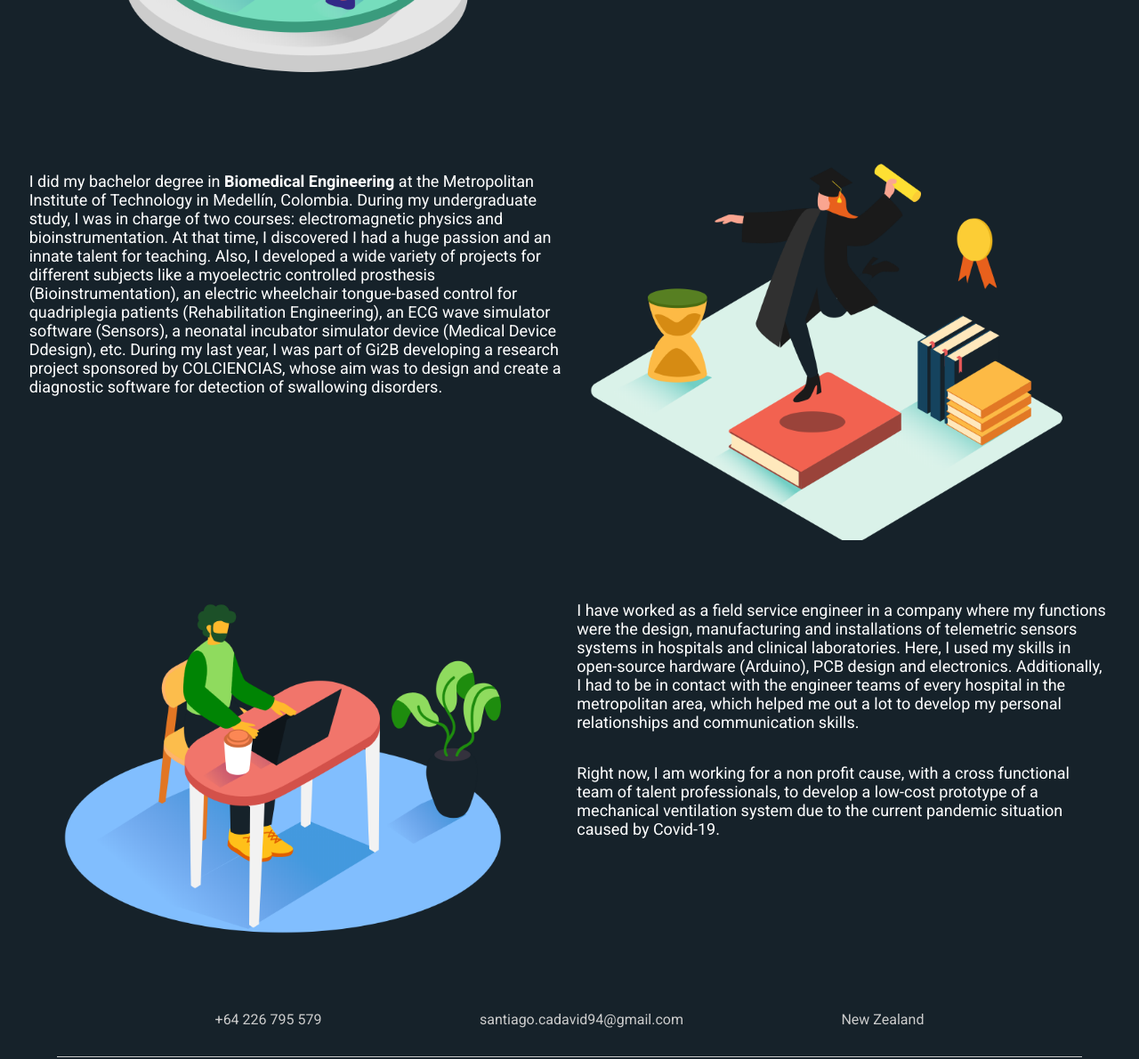
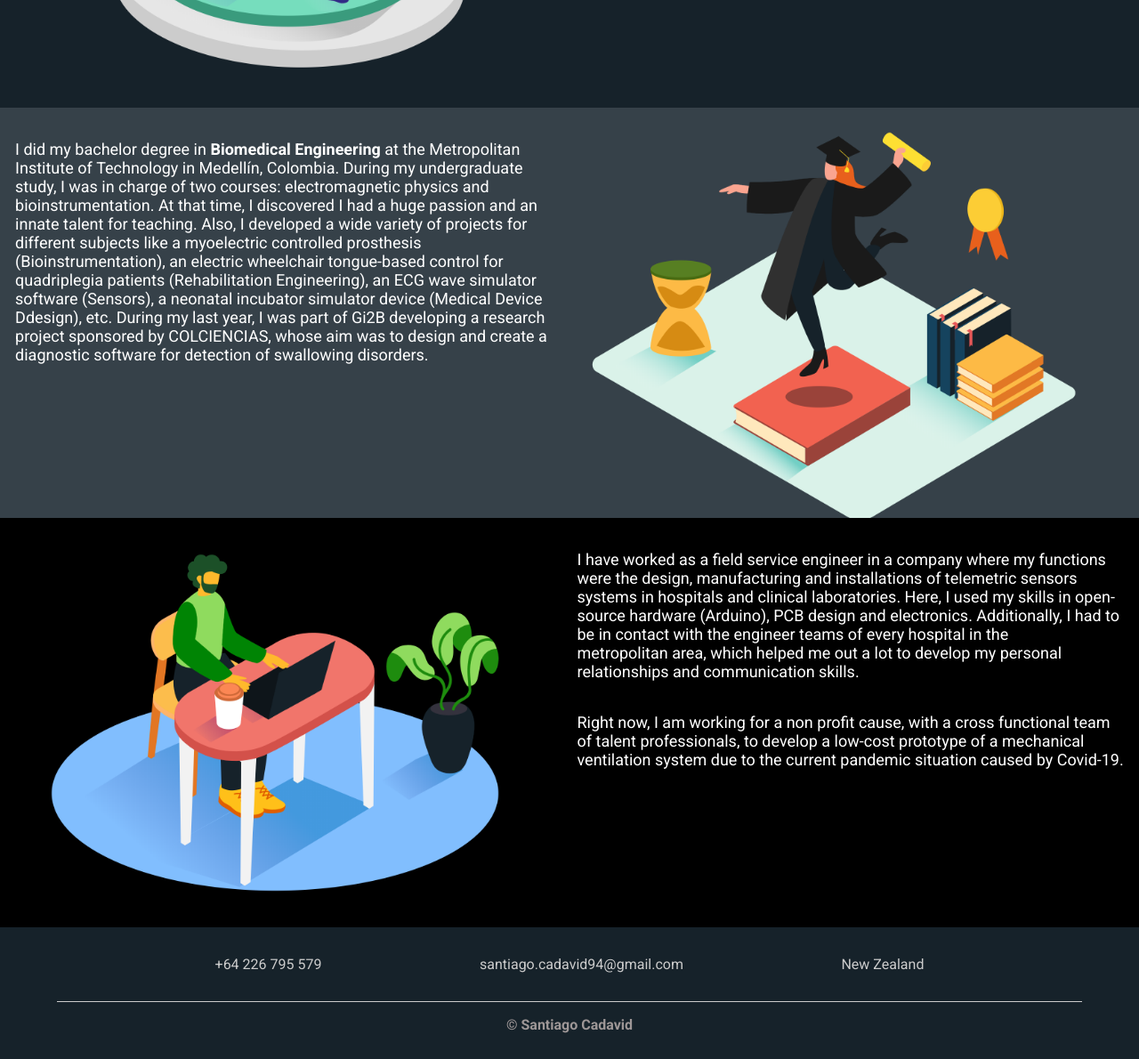
Before and after one commit to Cadavis8/cadavis8.github.io, a plain HTML site: page about.html in a window 1280 px wide. Shown: the part 940-2130 px from the top of the page at 89% size. Drawn offline with Linux system fonts and the light colour scheme.

Commit message:
27.05.2021

```diff
--- a/about.html
+++ b/about.html
@@ -13,7 +13,7 @@
     <link rel="manifest" href="img/site.webmanifest">
 </head>
 
-<body>
+<body class="body-about">
     <header>
         <nav>
             <a href="index.html">Home</a>
--- a/css/estilos.css
+++ b/css/estilos.css
@@ -6,6 +6,10 @@
 
 body{
     font-family: 'Roboto', sans-serif;
+    /* background-color: #16222A; */
+}
+
+.body-about{
     background-color: #16222A;
 }
 
@@ -18,7 +22,7 @@ body{
 }
 
 .container_2{
-    padding: 1em;
+    /* padding: 0.5em; */
     width: 100%;
     /* max-width: 1000px; */
     /* margin: auto; */
@@ -28,8 +32,8 @@ body{
 }
 
 .title{
-    /* color: #16222A; */
-    color: #ffffff;
+    color: #16222A;
+    /* color: #ffffff; */
     font-size: 30px;
     text-align: center;
     margin-bottom: 60px;
@@ -38,14 +42,14 @@ body{
 
 h3{
     margin-bottom: 15px;
-    color: #ffffff;
+    /* color: #ffffff; */
 }
 
 p{
     /* padding: 0px 0px 30px 15px; */
     margin-bottom: 2em;
     font-weight: 300;
-    color: #ffffff;
+    /* color: #ffffff; */
 }
 
 /*///////////////////////////////////////////////////// Header /////////////////////////////////////////////////////*/
@@ -208,7 +212,6 @@ footer{
     display: flex;
     justify-content: space-evenly;
     /* background-color: #3A6073; */
-    background-color: #ffffff;
     background-color: #16222A;
 }
 .picture-1{
@@ -225,7 +228,7 @@ footer{
     display: flex;
     justify-content: space-evenly;
     /* background-color: #ffffff; */
-    background-color: #16222A;
+    background-color: #364149;
 }
 .picture-2{
     width: 48%;
@@ -241,7 +244,7 @@ footer{
     display: flex;
     justify-content: space-evenly;
     /* background-color: #3A6073; */
-    background-color: #16222A;
+    background-color: #000000;
 }
 .picture-3{
     width: 48%;
```
Also changed, not shown: index.html (+1 -1 lines).
